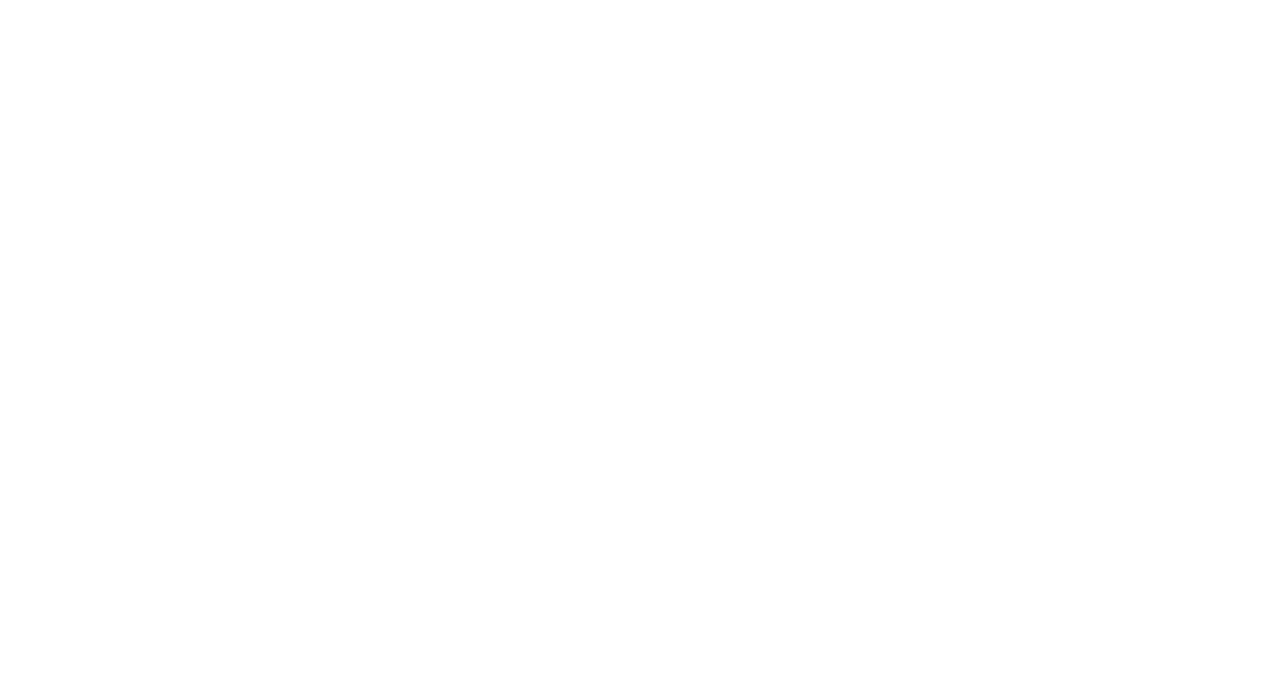
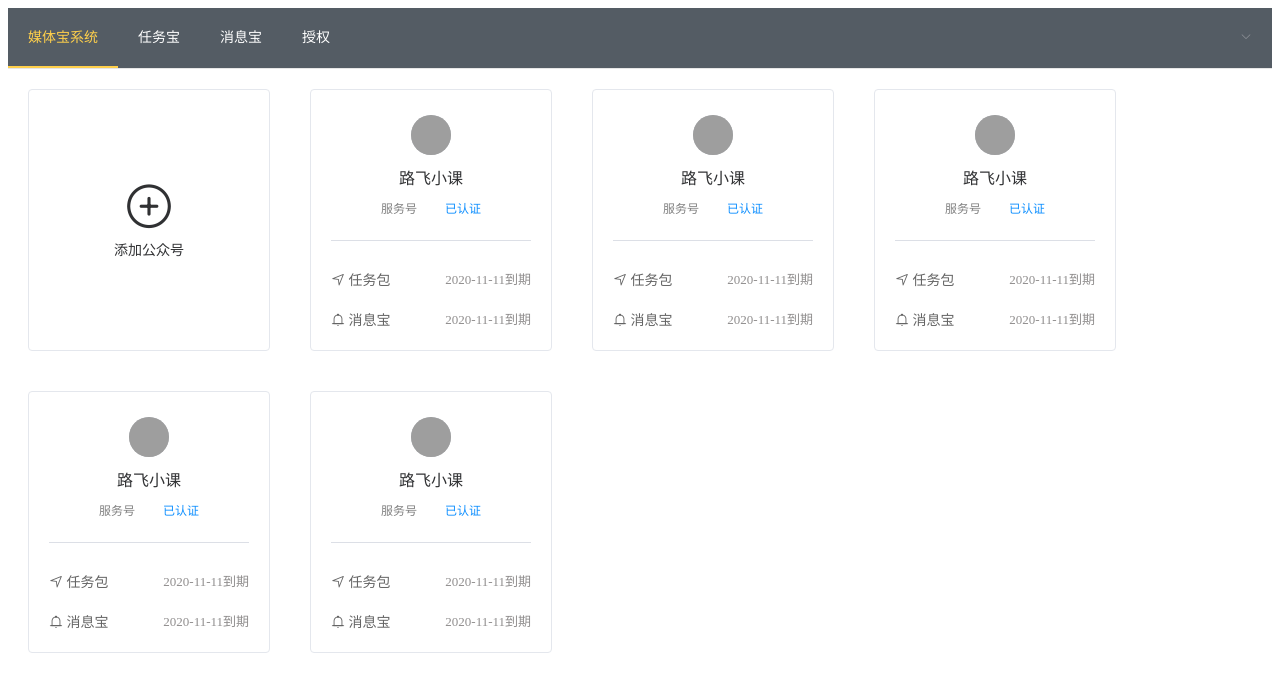
Before and after one commit to juanwang01/try, a Vue app: page /#/auth in a window 1280 px wide. Before the commit this address had no page. Shown: the top 692 px of the page. Built offline with nearby package versions, Linux system fonts and the light colour scheme; grey boxes are pictures that could not be loaded.

Commit message:
feature:一二级菜单和路由

```diff
--- a/src/router/index.js
+++ b/src/router/index.js
@@ -7,6 +7,10 @@
 import PromoView from "@/views/task/PromoView";
 import FansView from "@/views/task/FansView";
 import StatView from "@/views/task/StatView";
+import MsgLayout from "@/views/msg/MsgLayout";
+import PushView from "@/views/msg/PushView";
+import SopView from "@/views/msg/SopView";
+import AuthView from "@/views/auth/AuthView";
 
 const routes = [
 
@@ -56,6 +60,28 @@
         ]
 
       },
+      {
+        path: '/msg',
+        name: 'Msg',
+        component: MsgLayout,
+        children:[
+          {
+            path: '/push',
+            name: 'Push',
+            component: PushView
+          },
+          {
+            path: '/sop',
+            name: 'Sop',
+            component: SopView
+          },
+        ]
+      },
+      {
+        path: '/auth',
+        name: 'Auth',
+        component: AuthView
+      },
     ]
   },
 
--- /dev/null
+++ b/src/views/auth/AuthView.vue
@@ -0,0 +1,197 @@
+<template>
+    <div>
+
+        <el-card class="box-card flex-row-center" shadow="hover">
+            <div class="flex-col-center">
+                <i class="el-icon-circle-plus-outline icon"></i>
+                <div class="text">添加公众号</div>
+            </div>
+        </el-card>
+
+        <el-card class="box-card box-item" shadow="hover" :body-style="{width:'100%',padding:'20px'}">
+            <div class="item flex-row-center">
+                <el-avatar size="large"
+                           src="http://wx.qlogo.cn/mmopen/t6cpMpYeAkhIjyBs9Y5nD6g8SPSfXbVRY2icK7MELDVWs0jPuQQXga8YCnVY6z8U4DI4ZMfvTqTww6FQeQNc4cfyDTHyr4wMm/0"></el-avatar>
+            </div>
+            <div class="item flex-row-center">路飞小课</div>
+            <div class="item flex-row-center">
+                <div class="flex-row-between" style="width: 100px;font-size: 12px;">
+                    <div style="color: gray">服务号</div>
+                    <div style="color: #0c8eff;">已认证</div>
+                </div>
+            </div>
+            <el-divider></el-divider>
+            <div class="item small flex-row-between">
+                <div><i class="el-icon-position"></i> 任务包</div>
+                <div class="date">2020-11-11到期</div>
+            </div>
+            <div class="item small flex-row-between">
+                <div><i class="el-icon-bell"></i> 消息宝</div>
+                <div class="date">2020-11-11到期</div>
+            </div>
+        </el-card>
+
+        <el-card class="box-card box-item" shadow="hover" :body-style="{width:'100%',padding:'20px'}">
+            <div class="item flex-row-center">
+                <el-avatar size="large"
+                           src="http://wx.qlogo.cn/mmopen/t6cpMpYeAkhIjyBs9Y5nD6g8SPSfXbVRY2icK7MELDVWs0jPuQQXga8YCnVY6z8U4DI4ZMfvTqTww6FQeQNc4cfyDTHyr4wMm/0"></el-avatar>
+            </div>
+            <div class="item flex-row-center">路飞小课</div>
+            <div class="item flex-row-center">
+                <div class="flex-row-between" style="width: 100px;font-size: 12px;">
+                    <div style="color: gray">服务号</div>
+                    <div style="color: #0c8eff;">已认证</div>
+                </div>
+            </div>
+            <el-divider></el-divider>
+            <div class="item small flex-row-between">
+                <div><i class="el-icon-position"></i> 任务包</div>
+                <div class="date">2020-11-11到期</div>
+            </div>
+            <div class="item small flex-row-between">
+                <div><i class="el-icon-bell"></i> 消息宝</div>
+                <div class="date">2020-11-11到期</div>
+            </div>
+        </el-card>
+
+        <el-card class="box-card box-item" shadow="hover" :body-style="{width:'100%',padding:'20px'}">
+            <div class="item flex-row-center">
+                <el-avatar size="large"
+                           src="http://wx.qlogo.cn/mmopen/t6cpMpYeAkhIjyBs9Y5nD6g8SPSfXbVRY2icK7MELDVWs0jPuQQXga8YCnVY6z8U4DI4ZMfvTqTww6FQeQNc4cfyDTHyr4wMm/0"></el-avatar>
+            </div>
+            <div class="item flex-row-center">路飞小课</div>
+            <div class="item flex-row-center">
+                <div class="flex-row-between" style="width: 100px;font-size: 12px;">
+                    <div style="color: gray">服务号</div>
+                    <div style="color: #0c8eff;">已认证</div>
+                </div>
+            </div>
+            <el-divider></el-divider>
+            <div class="item small flex-row-between">
+                <div><i class="el-icon-position"></i> 任务包</div>
+                <div class="date">2020-11-11到期</div>
+            </div>
+            <div class="item small flex-row-between">
+                <div><i class="el-icon-bell"></i> 消息宝</div>
+                <div class="date">2020-11-11到期</div>
+            </div>
+        </el-card>
+
+        <el-card class="box-card box-item" shadow="hover" :body-style="{width:'100%',padding:'20px'}">
+            <div class="item flex-row-center">
+                <el-avatar size="large"
+                           src="http://wx.qlogo.cn/mmopen/t6cpMpYeAkhIjyBs9Y5nD6g8SPSfXbVRY2icK7MELDVWs0jPuQQXga8YCnVY6z8U4DI4ZMfvTqTww6FQeQNc4cfyDTHyr4wMm/0"></el-avatar>
+            </div>
+            <div class="item flex-row-center">路飞小课</div>
+            <div class="item flex-row-center">
+                <div class="flex-row-between" style="width: 100px;font-size: 12px;">
+                    <div style="color: gray">服务号</div>
+                    <div style="color: #0c8eff;">已认证</div>
+                </div>
+            </div>
+            <el-divider></el-divider>
+            <div class="item small flex-row-between">
+                <div><i class="el-icon-position"></i> 任务包</div>
+                <div class="date">2020-11-11到期</div>
+            </div>
+            <div class="item small flex-row-between">
+                <div><i class="el-icon-bell"></i> 消息宝</div>
+                <div class="date">2020-11-11到期</div>
+            </div>
+        </el-card>
+
+        <el-card class="box-card box-item" shadow="hover" :body-style="{width:'100%',padding:'20px'}">
+            <div class="item flex-row-center">
+                <el-avatar size="large"
+                           src="http://wx.qlogo.cn/mmopen/t6cpMpYeAkhIjyBs9Y5nD6g8SPSfXbVRY2icK7MELDVWs0jPuQQXga8YCnVY6z8U4DI4ZMfvTqTww6FQeQNc4cfyDTHyr4wMm/0"></el-avatar>
+            </div>
+            <div class="item flex-row-center">路飞小课</div>
+            <div class="item flex-row-center">
+                <div class="flex-row-between" style="width: 100px;font-size: 12px;">
+                    <div style="color: gray">服务号</div>
+                    <div style="color: #0c8eff;">已认证</div>
+                </div>
+            </div>
+            <el-divider></el-divider>
+            <div class="item small flex-row-between">
+                <div><i class="el-icon-position"></i> 任务包</div>
+                <div class="date">2020-11-11到期</div>
+            </div>
+            <div class="item small flex-row-between">
+                <div><i class="el-icon-bell"></i> 消息宝</div>
+                <div class="date">2020-11-11到期</div>
+            </div>
+        </el-card>
+
+    </div>
+</template>
+
+<script>
+    export default {
+        name: 'AuthView',
+        created: function () {
+
+        }
+    }
+</script>
+
+<style scoped>
+    .box-card {
+        width: 240px;
+        height: 260px;
+        float: left;
+        margin: 20px;
+    }
+
+    .box-item {
+        display: flex;
+    }
+
+    .box-item .item {
+        padding: 5px 0;
+    }
+
+    .box-item .small {
+        font-size: 14px;
+        padding: 10px 0;
+        color: #646464;
+    }
+
+    .box-item .date {
+        font-size: 13px;
+        color: #908e8e;
+    }
+
+    .flex-row-center {
+        display: flex;
+        flex-direction: row;
+        justify-content: center;
+        align-items: center;
+    }
+
+    .flex-row-between {
+        display: flex;
+        flex-direction: row;
+        justify-content: space-between;
+    }
+
+    .flex-col-center {
+        display: flex;
+        flex-direction: column;
+        justify-content: center;
+        align-items: center;
+    }
+
+    .box-card .icon {
+        font-size: 50px;
+    }
+
+    .box-card .text {
+        font-size: 14px;
+        margin-top: 8px;
+    }
+
+    .el-divider--horizontal {
+        margin: 18px 0;
+    }
+</style>
--- /dev/null
+++ b/src/views/msg/MsgLayout.vue
@@ -0,0 +1,38 @@
+<template>
+    <div>
+        <el-menu class="sub-menu" mode="horizontal" :default-active="subActiveRouter" router>
+            <el-menu-item index="Push" :route="{name:'Push'}"><i class="el-icon-coin"></i>消息推送</el-menu-item>
+            <el-menu-item index="Sop" :route="{name:'Sop'}"><i class="el-icon-data-analysis"></i>SOP计划</el-menu-item>
+        </el-menu>
+
+        <router-view></router-view>
+    </div>
+</template>
+
+<script>
+    export default {
+        name: "MsgLayout",
+        data() {
+            return {
+                subActiveRouter: ""
+            }
+        },
+        mounted() {
+            // 获取当前的所有路由
+            // this.subActiveRouter = this.$route.matched[2].name;
+        }
+    }
+</script>
+
+<style scoped>
+    .sub-menu .el-menu-item {
+        line-height: 40px;
+        height: 40px;
+        vertical-align: middle;
+        font-size: 13px;
+    }
+
+    .sub-menu .el-menu-item i {
+        margin-top: -3px;
+    }
+</style>
--- /dev/null
+++ b/src/views/msg/PushView.vue
@@ -0,0 +1,13 @@
+<template>
+    消息推送
+</template>
+
+<script>
+    export default {
+        name: "PushView"
+    }
+</script>
+
+<style scoped>
+
+</style>
--- /dev/null
+++ b/src/views/msg/SopView.vue
@@ -0,0 +1,13 @@
+<template>
+    SOP计划
+</template>
+
+<script>
+    export default {
+        name: "SopView"
+    }
+</script>
+
+<style scoped>
+
+</style>
--- a/src/views/task/TaskLayout.vue
+++ b/src/views/task/TaskLayout.vue
@@ -19,15 +19,16 @@
                 subActiveRouter: ""
             }
         },
-        watch:{
-            // $route:function (to) {
-            //     // console.log('--->',to);
-            //     // this.subActiveRouter = to.matched[2].path;
-            // }
+        watch: {
+            $route:function (to) {
+                console.log('--->',to);
+                this.subActiveRouter = this.$route.matched[1].name;
+            }
         },
-        mounted(){
+        mounted() {
             // 获取当前的所有路由
-            // this.subActiveRouter = this.$route.matched[2].path;
+            this.subActiveRouter = this.$route.matched[1].name;
+            // console.log('检查路由表：', this.$route.matched[1].name)
         }
     }
 </script>
```
